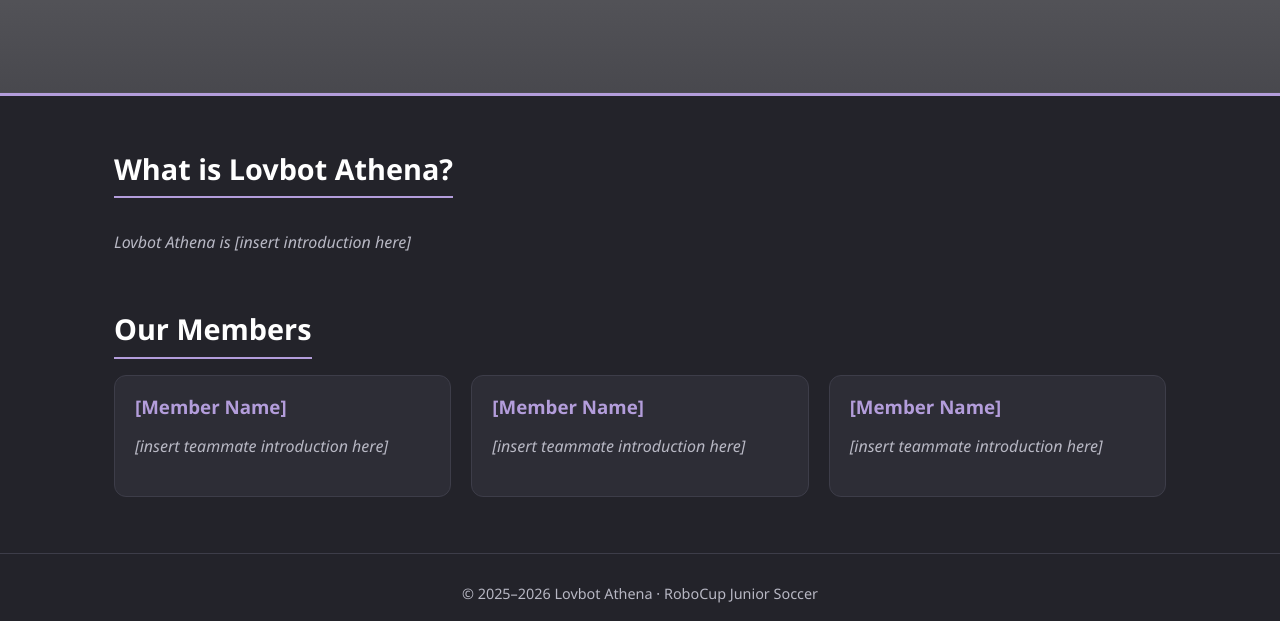
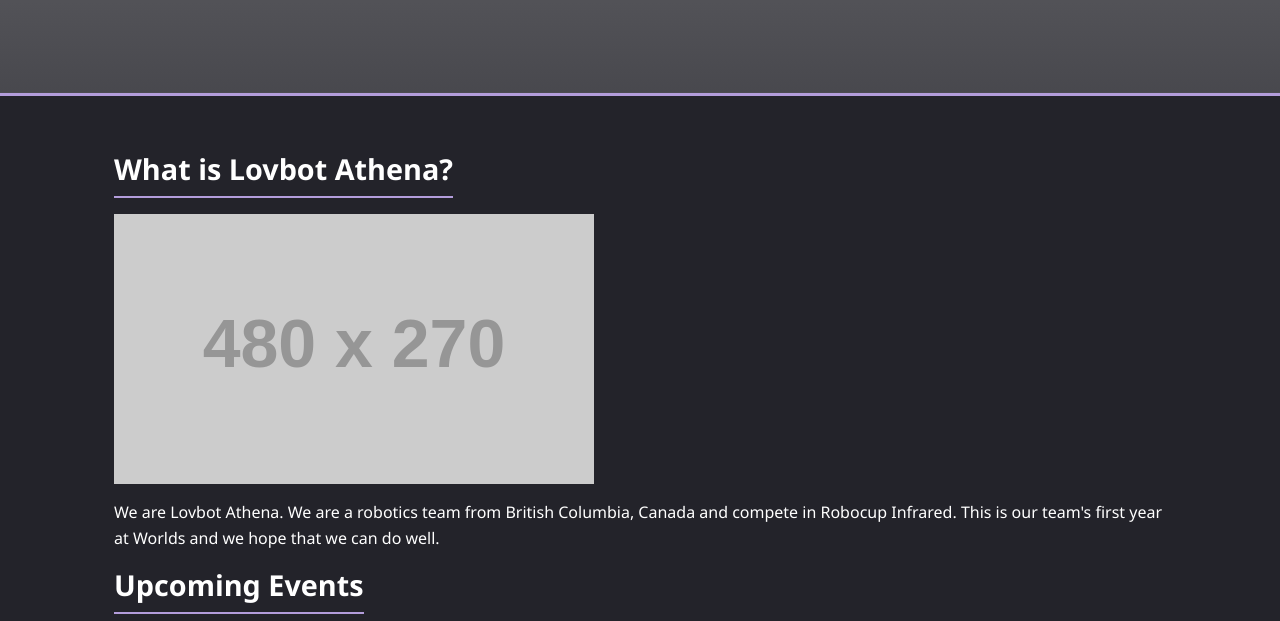
Before and after one commit to lovbot-athena/website, a plain HTML site: page index.html in a window 1280 px wide. Shown: the part 331-952 px from the top of the page. Drawn offline with Linux system fonts and the light colour scheme; placeholder pictures from the web are drawn by us.

Commit message:
filled in some information, added a link to github repository

```diff
--- a/index.html
+++ b/index.html
@@ -40,8 +40,14 @@
 
     <section>
       <h2>What is Lovbot Athena?</h2>
-      <p class="placeholder">
-        Lovbot Athena is [insert introduction here]
+      <img class="robot_photo" src="https://placehold.co/480x270?text=Video+Thumbnail" " />
+      <p class="text">
+        We are Lovbot Athena. We are a robotics team from British Columbia, Canada and compete in Robocup Infrared. This is our team's first year at Worlds and we hope that we can do well.
+      </p>
+
+       <h2>Upcoming Events</h2>
+       <p class="placeholder">
+        We are Lovbot Athena. We compete in Robocup Infrared.
       </p>
     </section>
 
@@ -49,16 +55,16 @@
       <h2>Our Members</h2>
       <div class="member-grid">
         <div class="member">
-          <h3>[Member Name]</h3>
-          <p class="placeholder">[insert teammate introduction here]</p>
+          <h3> Emma </h3>
+          <p class="introduction">[insert teammate introduction here]</p>
         </div>
         <div class="member">
-          <h3>[Member Name]</h3>
-          <p class="placeholder">[insert teammate introduction here]</p>
+          <h3> Tony </h3>
+          <p class="introduction">[insert teammate introduction here]</p>
         </div>
         <div class="member">
-          <h3>[Member Name]</h3>
-          <p class="placeholder">[insert teammate introduction here]</p>
+          <h3> Tina </h3>
+          <p class="introduction">[insert teammate introduction here]</p>
         </div>
       </div>
     </section>
```
Also changed, not shown: contact.html (+8 -0 lines).
